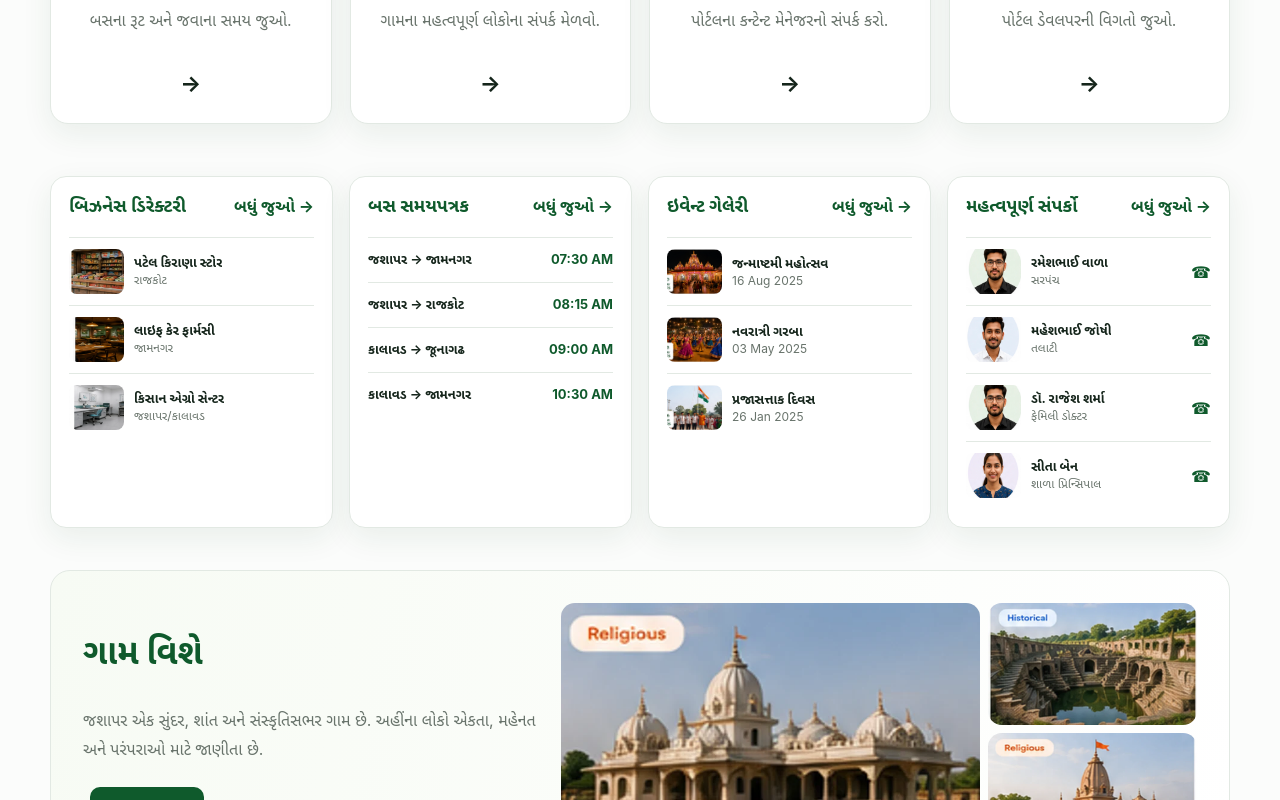
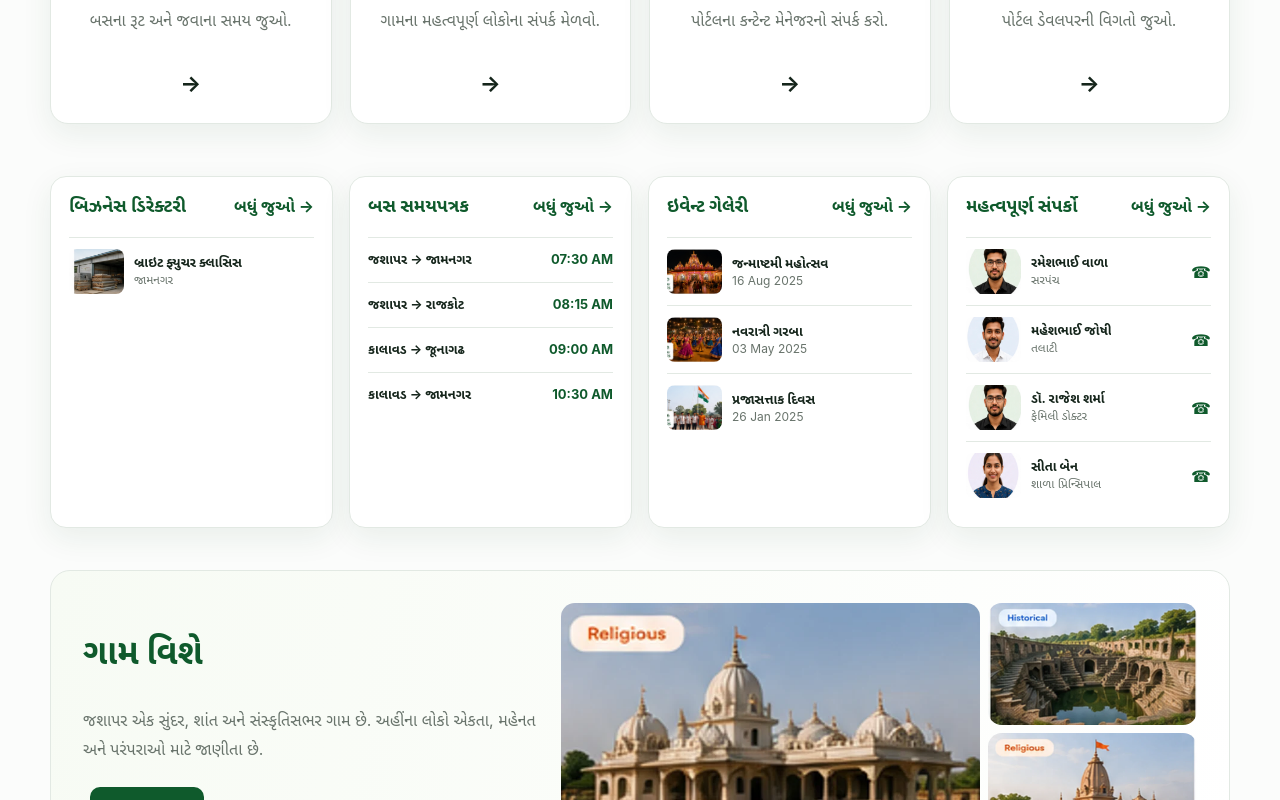
Before and after one commit to UrvishKachhadiya007/jashapargrampanchayat, a React (Vite) app: page /#/ in a window 1280 px wide. Shown: the part 1067-1867 px from the top of the page. Built offline with nearby package versions, Linux system fonts and the light colour scheme.

Commit message:
business

```diff
--- a/src/data/content.js
+++ b/src/data/content.js
@@ -229,218 +229,48 @@ export const village = {
     ],
   ],
 };
-
 export const businesses = [
   {
-    id: "b1",
-    name: {
-      gu: "પટેલ કિરાણા સ્ટોર",
-      hi: "पटेल किराना स्टोर",
-      en: "Patel Kirana Store",
+    "id": "b6",
+    "name": {
+      "gu": "બ્રાઇટ ફ્યુચર ક્લાસિસ",
+      "hi": "ब्राइट फ्यूचर क्लासेस",
+      "en": "Bright Future Classes"
     },
-    category: { gu: "કિરાણા", hi: "किराना", en: "Grocery" },
-    city: { gu: "રાજકોટ", hi: "राजकोट", en: "Rajkot" },
-    desc: {
-      gu: "દૈનિક જરૂરિયાતની વસ્તુઓ અને ઘરેલું સામાન.",
-      hi: "दैनिक जरूरत और घरेलू सामान।",
-      en: "Daily essentials and household products.",
+    "category": {
+      "gu": "શિક્ષણ",
+      "hi": "शिक्षा",
+      "en": "Education"
     },
-    image: "./images/business-1.webp",
-    owners: [
+    "city": {
+      "gu": "જામનગર",
+      "hi": "जामनगर",
+      "en": "Jamnagar"
+    },
+    "desc": {
+      "gu": "વિદ્યાર્થીઓ માટે ટ્યુશન અને માર્ગદર્શન.",
+      "hi": "विद्यार्थियों के लिए ट्यूशन और मार्गदर्शन।",
+      "en": "Tuition and academic guidance."
+    },
+    "image": "./images/business-6.webp",
+    "owners": [
       {
-        name: {
-          gu: "મહેશભાઈ પટેલ",
-          hi: "महेशभाई पटेल",
-          en: "Maheshbhai Patel",
+        "name": {
+          "gu": "ક્રિના સોરઠિયા",
+          "hi": "क्रिना सोरठिया",
+          "en": "Krina Sorathiya"
         },
-        photo: "./images/person-1.webp",
-      },
+        "photo": "https://res.cloudinary.com/drfdzyazt/image/upload/v1784130601/jashapar-portal/people/business-owners/p6rka3d32eiupot3tecb.webp"
+      }
     ],
-    phone: "+91 98765 11111",
-    whatsapp: "919876511111",
-    address: {
-      gu: "મુખ્ય માર્ગ, રાજકોટ",
-      hi: "मुख्य मार्ग, राजकोट",
-      en: "Main Road, Rajkot",
-    },
-    featured: true,
-  },
-
-  {
-    id: "b2",
-    name: {
-      gu: "લાઇફ કેર ફાર્મસી",
-      hi: "लाइफ केयर फार्मेसी",
-      en: "Life Care Pharmacy",
-    },
-    category: { gu: "મેડિકલ", hi: "मेडिकल", en: "Medical" },
-    city: { gu: "જામનગર", hi: "जामनगर", en: "Jamnagar" },
-    desc: {
-      gu: "દવાઓ અને આરોગ્ય સંબંધિત વસ્તુઓ.",
-      hi: "दवाइयाँ और स्वास्थ्य संबंधी वस्तुएँ।",
-      en: "Medicines and healthcare essentials.",
-    },
-    image: "./images/business-2.webp",
-    owners: [
-      {
-        name: {
-          gu: "રાકેશભાઈ કાછડિયા",
-          hi: "राकेशभाई काछड़िया",
-          en: "Rakeshbhai Kachhadiya",
-        },
-        photo: "./images/person-2.webp",
-      },
-    ],
-    phone: "+91 98765 22222",
-    whatsapp: "919876522222",
-    address: {
-      gu: "હોસ્પિટલ રોડ, જામનગર",
-      hi: "अस्पताल रोड, जामनगर",
-      en: "Hospital Road, Jamnagar",
-    },
-    featured: true,
-  },
-
-  {
-    id: "b3",
-    name: {
-      gu: "કિસાન એગ્રો સેન્ટર",
-      hi: "किसान एग्रो सेंटर",
-      en: "Kisan Agro Center",
-    },
-    category: { gu: "કૃષિ", hi: "कृषि", en: "Agriculture" },
-    city: {
-      gu: "જશાપર/કાલાવડ",
-      hi: "जशापर/कालावड",
-      en: "Jashapar/Kalavad",
-    },
-    desc: {
-      gu: "કૃષિ સાધનો, બીજ અને ખાતર.",
-      hi: "कृषि उपकरण, बीज और खाद।",
-      en: "Farm equipment, seeds and fertilizers.",
-    },
-    image: "./images/business-3.webp",
-    owners: [
-      {
-        name: {
-          gu: "વિજયભાઈ પીપળિયા",
-          hi: "विजयभाई पिपलिया",
-          en: "Vijaybhai Pipaliya",
-        },
-        photo: "./images/person-3.webp",
-      },
-    ],
-    phone: "+91 98765 33333",
-    whatsapp: "919876533333",
-    address: {
-      gu: "કાલાવડ રોડ",
-      hi: "कालावड रोड",
-      en: "Kalavad Road",
-    },
-    featured: true,
-  },
-
-  {
-    id: "b4",
-    name: {
-      gu: "શ્રીજી હાર્ડવેર",
-      hi: "श्रीजी हार्डवेयर",
-      en: "Shreeji Hardware",
-    },
-    category: { gu: "હાર્ડવેર", hi: "हार्डवेयर", en: "Hardware" },
-    city: { gu: "સુરત", hi: "सूरत", en: "Surat" },
-    desc: {
-      gu: "બિલ્ડિંગ અને હાર્ડવેર સામાન.",
-      hi: "बिल्डिंग और हार्डवेयर सामग्री।",
-      en: "Building and hardware supplies.",
-    },
-    image: "./images/business-4.webp",
-    owners: [
-      {
-        name: {
-          gu: "ધવલભાઈ",
-          hi: "धवलभाई",
-          en: "Dhavalbhai",
-        },
-        photo: "./images/person-4.webp",
-      },
-    ],
-    phone: "+91 98765 44444",
-    whatsapp: "919876544444",
-    address: {
-      gu: "રિંગ રોડ, સુરત",
-      hi: "रिंग रोड, सूरत",
-      en: "Ring Road, Surat",
-    },
-  },
-
-  {
-    id: "b5",
-    name: {
-      gu: "શક્તિ ટ્રાવેલ્સ",
-      hi: "शक्ति ट्रैवल्स",
-      en: "Shakti Travels",
-    },
-    category: { gu: "ટ્રાન્સપોર્ટ", hi: "परिवहन", en: "Transport" },
-    city: { gu: "રાજકોટ", hi: "राजकोट", en: "Rajkot" },
-    desc: {
-      gu: "બસ અને ટ્રાવેલ સેવાઓ.",
-      hi: "बस और यात्रा सेवाएँ।",
-      en: "Bus and travel services.",
-    },
-    image: "./images/business-5.webp",
-    owners: [
-      {
-        name: {
-          gu: "સ્મિત પીપળિયા",
-          hi: "स्मित पिपलिया",
-          en: "Smit Pipaliya",
-        },
-        photo: "./images/person-3.webp",
-      },
-    ],
-    phone: "+91 98765 55555",
-    whatsapp: "919876555555",
-    address: {
-      gu: "ટ્રાન્સપોર્ટ નગર, રાજકોટ",
-      hi: "ट्रांसपोर्ट नगर, राजकोट",
-      en: "Transport Nagar, Rajkot",
-    },
-  },
-
-  {
-    id: "b6",
-    name: {
-      gu: "બ્રાઇટ ફ્યુચર ક્લાસિસ",
-      hi: "ब्राइट फ्यूचर क्लासेस",
-      en: "Bright Future Classes",
-    },
-    category: { gu: "શિક્ષણ", hi: "शिक्षा", en: "Education" },
-    city: { gu: "જામનગર", hi: "जामनगर", en: "Jamnagar" },
-    desc: {
-      gu: "વિદ્યાર્થીઓ માટે ટ્યુશન અને માર્ગદર્શન.",
-      hi: "विद्यार्थियों के लिए ट्यूशन और मार्गदर्शन।",
-      en: "Tuition and academic guidance.",
-    },
-    image: "./images/business-6.webp",
-    owners: [
-      {
-        name: {
-          gu: "ક્રિના સોરઠિયા",
-          hi: "क्रिना सोरठिया",
-          en: "Krina Sorathiya",
-        },
-        photo: "./images/person-2.webp",
-      },
-    ],
-    phone: "+91 98765 66666",
-    whatsapp: "919876566666",
-    address: {
-      gu: "પટેલ કોલોની, જામનગર",
-      hi: "पटेल कॉलोनी, जामनगर",
-      en: "Patel Colony, Jamnagar",
-    },
-  },
+    "phone": "+91 98765 66666",
+    "whatsapp": "919876566666",
+    "address": {
+      "gu": "પટેલ કોલોની, જામનગર",
+      "hi": "पटेल कॉलोनी, जामनगर",
+      "en": "Patel Colony, Jamnagar"
+    }
+  }
 ];
 
 export const events = [1, 2, 3, 4, 5, 6].map((n) => ({
--- a/src/pages/Home.jsx
+++ b/src/pages/Home.jsx
@@ -92,8 +92,7 @@ export default function Home() {
   return (
     <>
       <section className="home-hero container">
-        {/* <img src="./images/hero-home.webp" /> */}
-        <img src="https://res.cloudinary.com/drfdzyazt/image/upload/v1784126749/TestImage_bbodr2.webp" />
+        <img src="./images/hero-home.webp" />
         <div className="home-overlay">
           <p>{t.welcomeTo}</p>
           <h1>{pick(village.heroTitle, language)}</h1>
```
